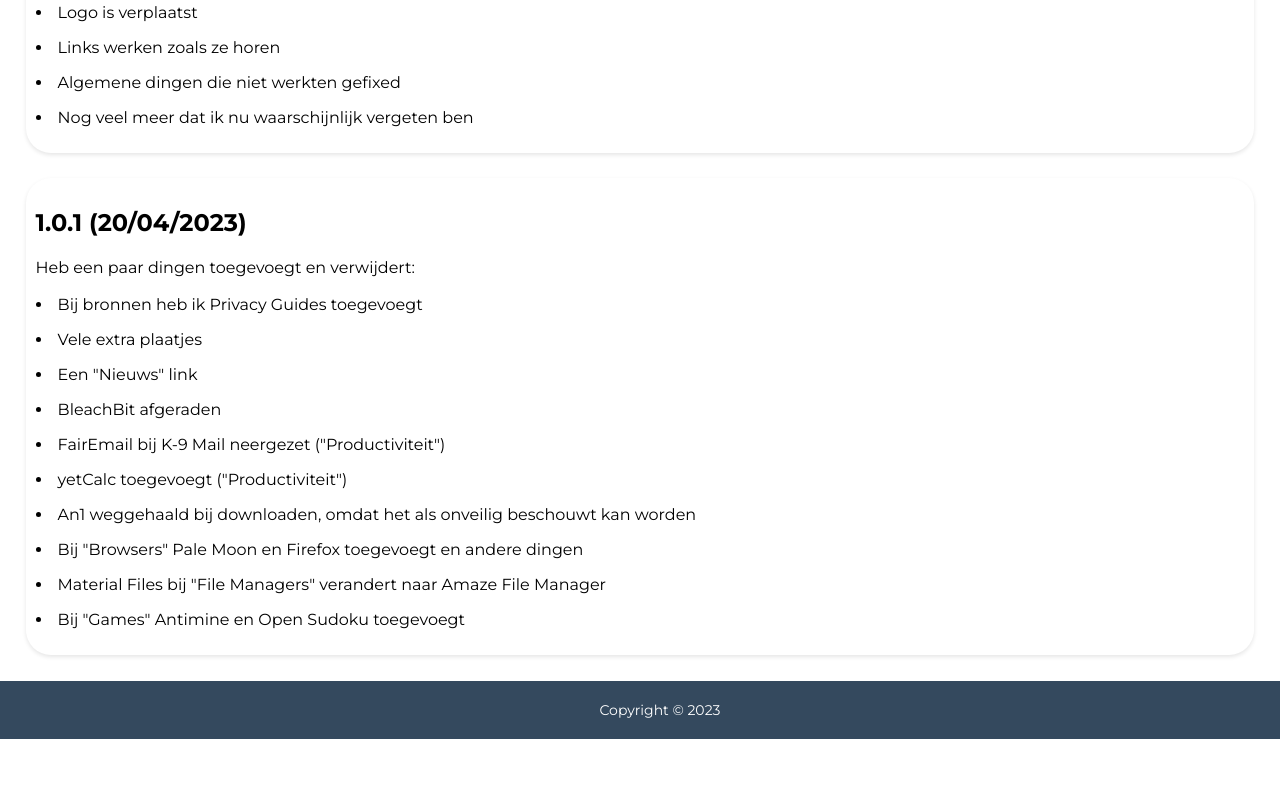
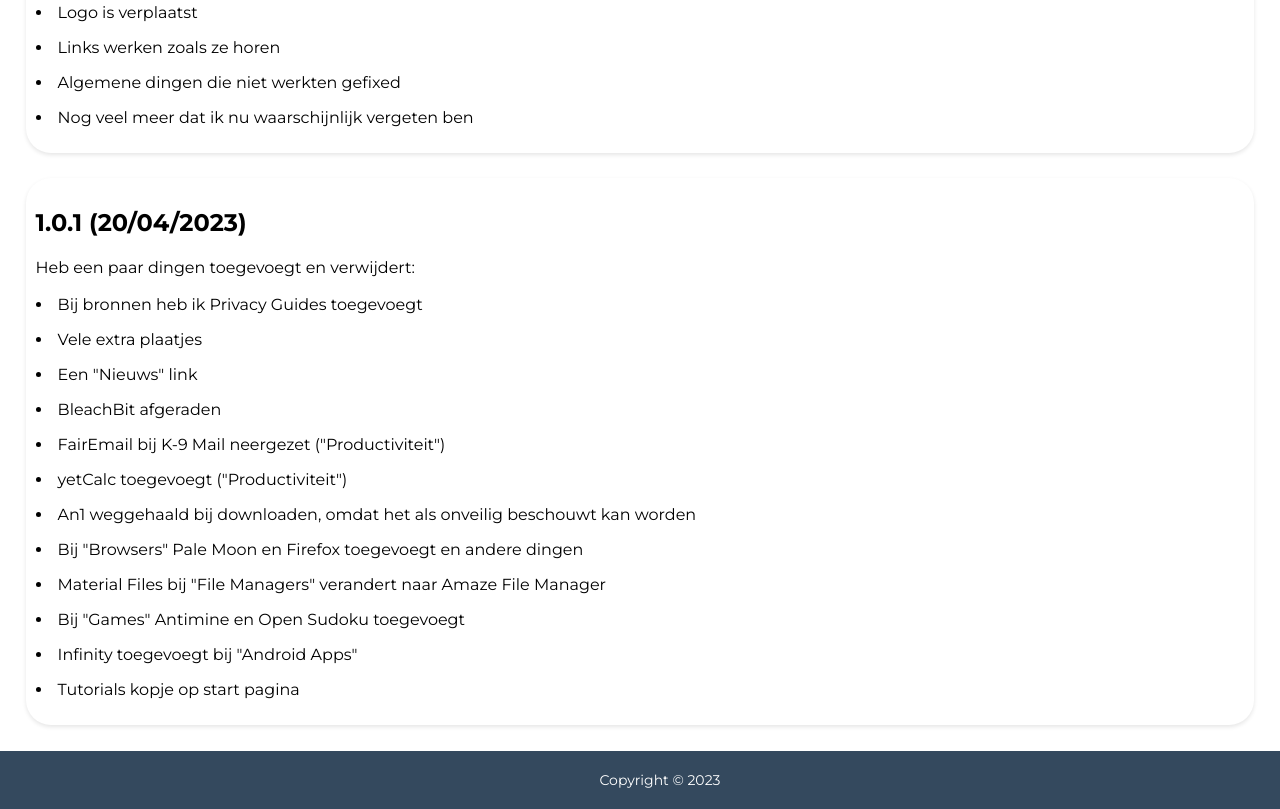
Before and after one commit to MarcOsiris/marcosiris.github.io, a plain HTML site: page links/home/news.html in a window 1280 px wide. Shown: the part 637-1446 px from the top of the page. Before the commit the page ends 1376 px from the top, so only its background shows below. Drawn offline with Linux system fonts and the light colour scheme.

Commit message:
Update news.html

```diff
--- a/links/home/news.html
+++ b/links/home/news.html
@@ -53,6 +53,8 @@
 			<p><li>Bij "Browsers" Pale Moon en Firefox toegevoegt en andere dingen</li></p>
 			<p><li>Material Files bij "File Managers" verandert naar Amaze File Manager</li></p>
 			<p><li>Bij "Games" Antimine en Open Sudoku toegevoegt</li></p>
+			<p><li>Infinity toegevoegt bij "Android Apps"</li></p>
+			<p><li>Tutorials kopje op start pagina</li></p>
 		</section>
 	</main>
 	<footer>
```
